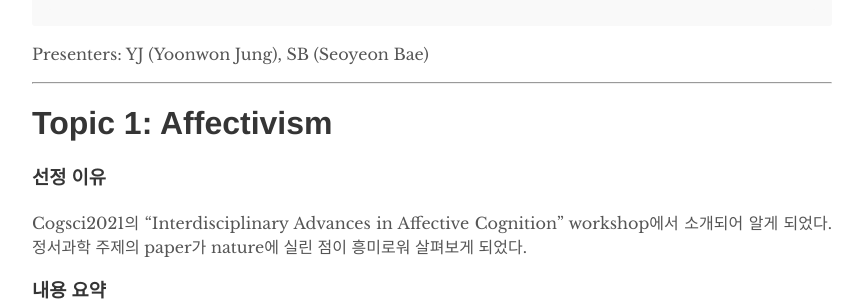
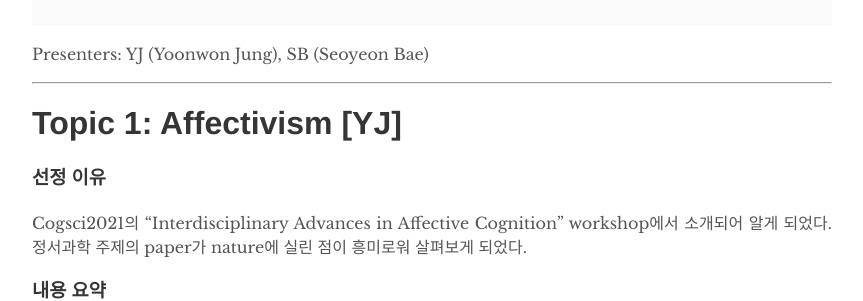
Before and after one commit to humanfactorspsych/blog, a Jekyll site: the page built from _posts/2021-08-05-study.md, in a window 1280 px wide and 900 px high. Shown: the part 379-680 px from the top of the window, without its empty margins (208-1071 px from the left). Built offline with Jekyll 4.4.1, drawn with Linux system fonts in a browser that asks for light colours.

```diff
--- a/_posts/2021-08-05-study.md
+++ b/_posts/2021-08-05-study.md
@@ -10,7 +10,7 @@ Presenters: YJ (Yoonwon Jung), SB (Seoyeon Bae)
 
 -----------------
 
-# Topic 1: Affectivism
+# Topic 1: Affectivism [YJ]
 
 ### **선정 이유**
 Cogsci2021의 "Interdisciplinary Advances in Affective Cognition" workshop에서 소개되어 알게 되었다. 정서과학 주제의 paper가 nature에 실린 점이 흥미로워 살펴보게 되었다.
```
